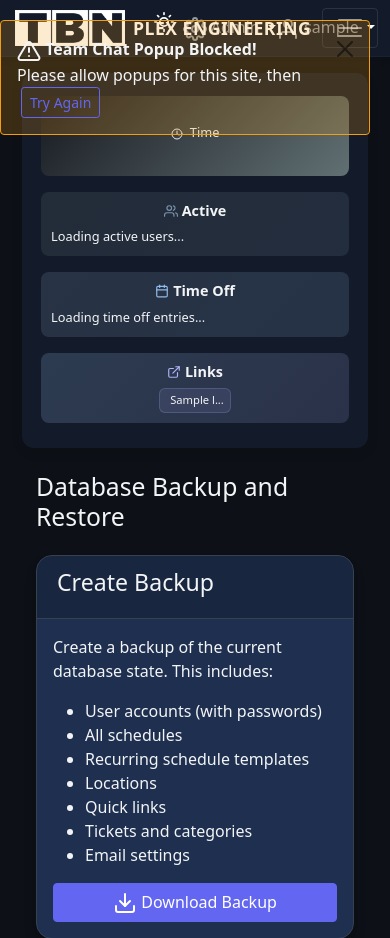
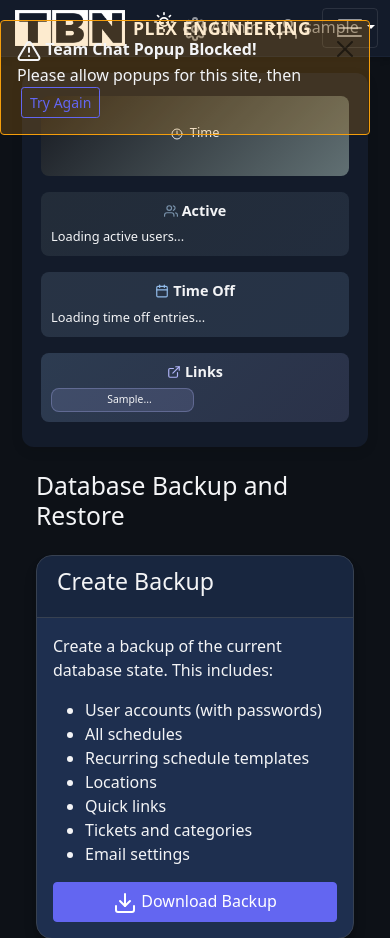
Before and after one commit to tbnobed/engsched, a Flask app: page /admin/backup in a window 390 px wide. Shown: the top 938 px of the page. Run offline with Flask 3, Linux system fonts and the light colour scheme; a user stored in the database is signed in; tables that the repository leaves empty hold one stand-in row (values such as "Sample post"); some libraries are stand-ins or nearby versions.

Commit message:
Improve display of helpful links by adjusting size and limiting the quantity
Updates quick links to responsively resize and limits the quantity to 10 by modifying the base template and related CSS.

Replit-Commit-Author: Agent
Replit-Commit-Session-Id: 49af8ec8-1dc8-4d67-bd1e-21e7605ec820
Replit-Commit-Checkpoint-Type: full_checkpoint
Replit-Commit-Screenshot-Url: https://storage.googleapis.com/screenshot-production-us-central1/cca3b107-e330-40ad-90d0-df6a72e770f7/49af8ec8-1dc8-4d67-bd1e-21e7605ec820/AklmQ19

```diff
--- a/templates/base.html
+++ b/templates/base.html
@@ -574,14 +574,14 @@
                         <span class="d-none d-md-inline">Quick Links</span>
                         <span class="d-md-none">Links</span>
                     </h6>
-                    {% set quick_links = get_quick_links() %}
+                    {% set quick_links = get_quick_links()[:10] %}  {# Limit to 10 links #}
                     {% if quick_links %}
-                        <div style="display: flex; flex-wrap: wrap; gap: 4px; justify-content: center; flex-grow: 1; align-content: flex-start;">
+                        <div class="quick-links-responsive-grid" style="display: grid; gap: 4px; justify-content: center; flex-grow: 1; align-content: flex-start; grid-template-columns: repeat({{ quick_links|length if quick_links|length <= 5 else 5 }}, 1fr);">
                             {% for link in quick_links %}
-                            <a href="{{ link.url }}" target="_blank" class="btn btn-sm top-bar-quick-link" style="color: var(--dark-text); padding: 3px 6px; border-radius: 6px; background: rgba(175, 179, 247, 0.1); border: 1px solid rgba(175, 179, 247, 0.2); font-size: 0.7rem; text-decoration: none; transition: all 0.2s ease;">
-                                <i data-feather="{{ link.icon }}" style="width: 10px; height: 10px;" class="me-1"></i>
+                            <a href="{{ link.url }}" target="_blank" class="btn btn-sm top-bar-quick-link responsive-quick-link" style="color: var(--dark-text); padding: 4px 8px; border-radius: 8px; background: rgba(175, 179, 247, 0.15); border: 1px solid rgba(175, 179, 247, 0.3); font-size: 0.75rem; text-decoration: none; transition: all 0.2s ease; min-height: 32px; display: flex; align-items: center; justify-content: center;">
+                                <i data-feather="{{ link.icon }}" style="width: 12px; height: 12px;" class="me-1"></i>
                                 <span class="d-none d-lg-inline">{{ link.title }}</span>
-                                <span class="d-lg-none">{{ link.title[:8] }}{% if link.title|length > 8 %}...{% endif %}</span>
+                                <span class="d-lg-none">{{ link.title[:6] }}{% if link.title|length > 6 %}...{% endif %}</span>
                             </a>
                             {% endfor %}
                         </div>
@@ -627,6 +627,58 @@
             color: var(--dark-text) !important;
             transform: translateY(-1px);
             box-shadow: 0 2px 8px rgba(139, 92, 246, 0.2);
+        }
+
+        /* Responsive Quick Links Grid */
+        .quick-links-responsive-grid {
+            width: 100%;
+            max-width: 100%;
+        }
+
+        .responsive-quick-link {
+            white-space: nowrap;
+            overflow: hidden;
+            text-overflow: ellipsis;
+            font-weight: 500;
+        }
+
+        /* Responsive breakpoints for Quick Links */
+        @media (max-width: 576px) {
+            .quick-links-responsive-grid {
+                grid-template-columns: repeat(2, 1fr) !important;
+                gap: 2px !important;
+            }
+            .responsive-quick-link {
+                font-size: 0.65rem !important;
+                padding: 2px 4px !important;
+                min-height: 24px !important;
+            }
+            .responsive-quick-link i {
+                width: 10px !important;
+                height: 10px !important;
+            }
+        }
+
+        @media (min-width: 577px) and (max-width: 768px) {
+            .quick-links-responsive-grid {
+                grid-template-columns: repeat(3, 1fr) !important;
+            }
+            .responsive-quick-link {
+                font-size: 0.7rem !important;
+                padding: 3px 6px !important;
+            }
+        }
+
+        @media (min-width: 1200px) {
+            .responsive-quick-link {
+                font-size: 0.8rem !important;
+                padding: 6px 12px !important;
+                min-height: 36px !important;
+            }
+            .responsive-quick-link i {
+                width: 14px !important;
+                height: 14px !important;
+            }
         }
 
         /* Grid item styling for different sections */
```
